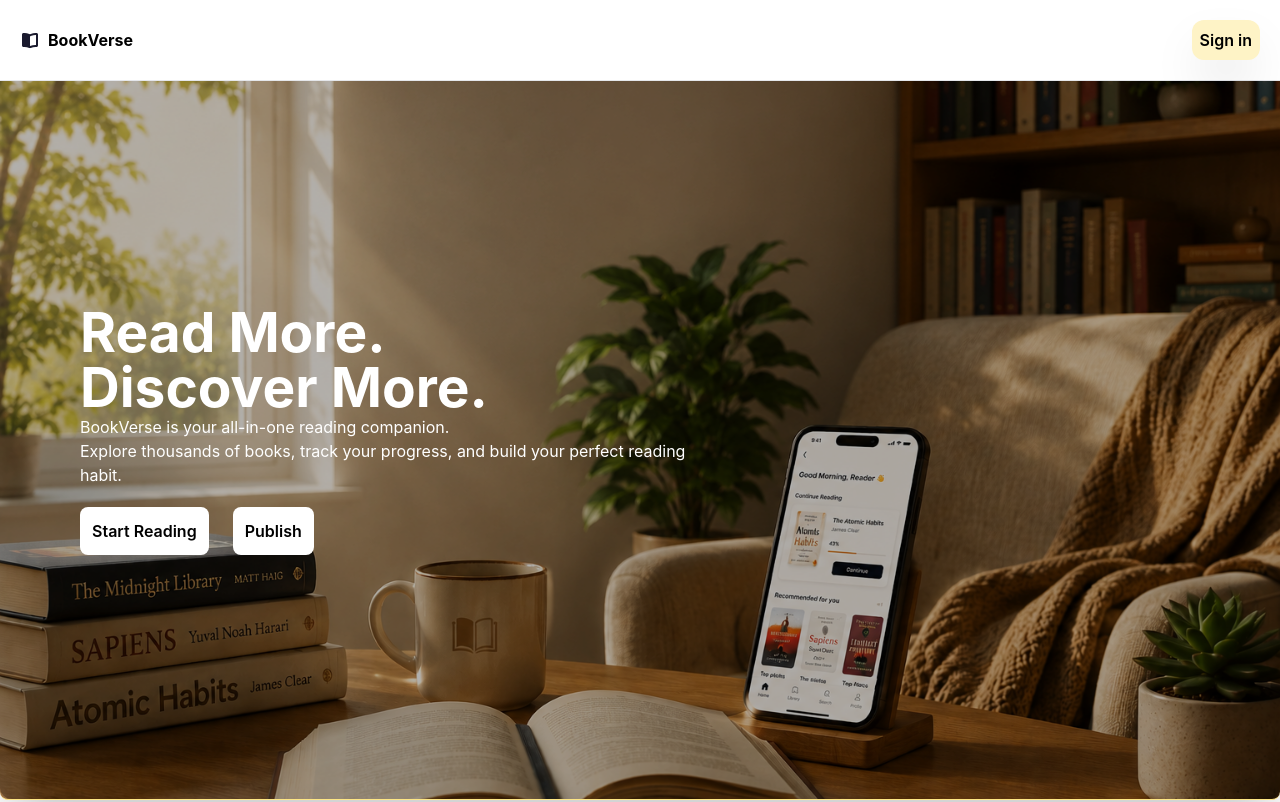
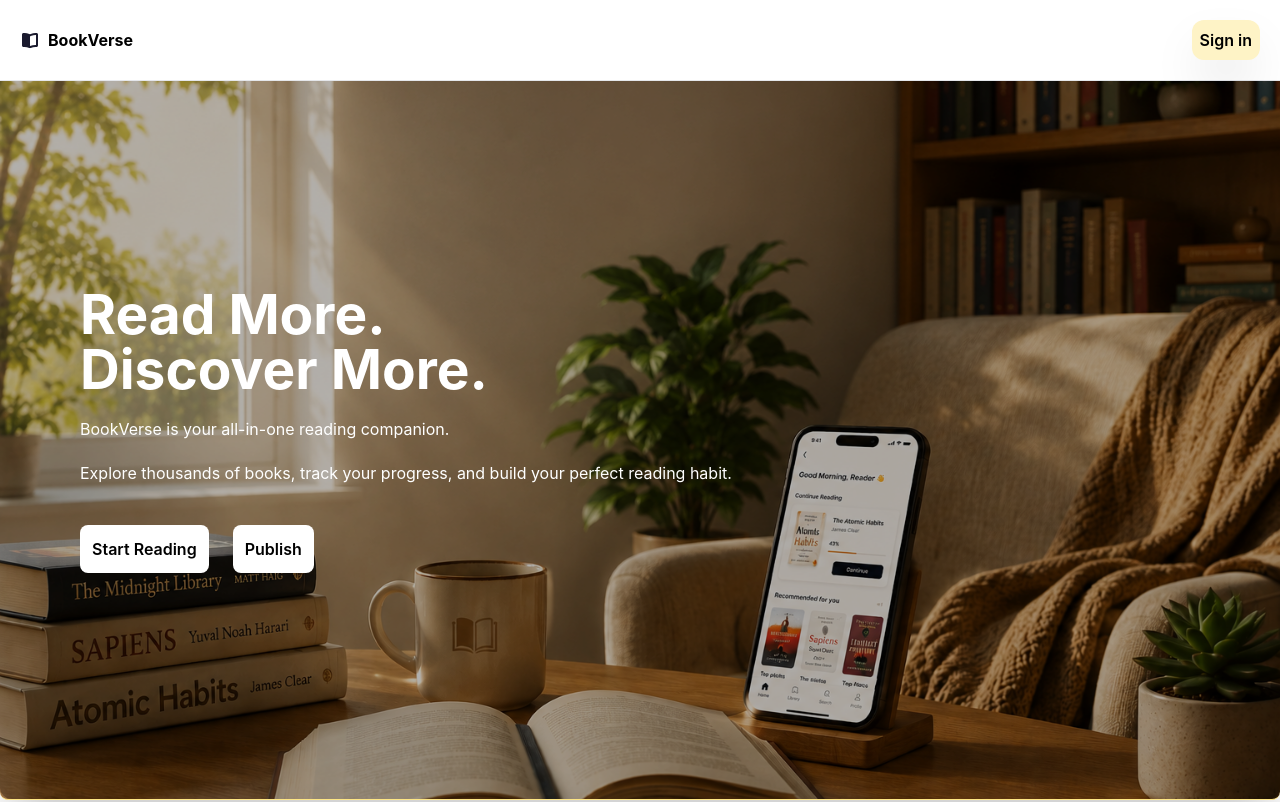
Before and after one commit to DanielApple05/Book-verse, a React (Vite) app in the folder book-verse-frontend/: page / in a window 1280 px wide. Shown: the top 802 px of the page. Built offline with nearby package versions, Linux system fonts and the light colour scheme; no server answers.

Commit message:
feat: enhance landing page layout and text styling for better readability

```diff
--- a/book-verse-frontend/src/assets/pages/index.jsx
+++ b/book-verse-frontend/src/assets/pages/index.jsx
@@ -10,10 +10,10 @@ const Index = () => {
   return (
     <>
       <Header />
-      <div className='bg-cover bg-no-repeat bg-center flex xl:h-screen h-80 min-w-full relative rounded-b-lg border-b border-b-amber-200 shadow-2xl inset-0 ' style={{ backgroundImage: 'url(/images/landing-page.png)' }}>
+      <div className='bg-cover bg-no-repeat bg-center flex xl:h-screen h-[80vh] min-w-full relative rounded-b-lg border-b border-b-amber-200 shadow-2xl inset-0 ' style={{ backgroundImage: 'url(/images/landing-page.png)' }}>
         <div className='absolute inset-0 bg-black/30 rounded-xl' />
-        <div className=' xl:text-base text-sm absolute inset-0 flex flex-col justify-center xl:ml-20 ml-5 mt-15  text-white w-[50%]'>
-          <h1 className='xl:text-[55px] text-xl font-bold leading-none'>Read More. <br /> Discover More.</h1>
+        <div className=' xl:text-base text-sm absolute inset-0 flex flex-col justify-center xl:ml-20 ml-5 mt-15 space-y-5 text-white w-[80%]'>
+          <h1 className='xl:text-[55px] text-base font-bold leading-none'>Read More. <br /> Discover More.</h1>
           <p>BookVerse is your all-in-one reading companion.</p>
           <p className=''>Explore thousands of books, track your progress, and build your perfect reading habit.</p>
           <div className='flex xl:text-base text-sm xl:space-x-6 space-x-2 mt-5'>
```
